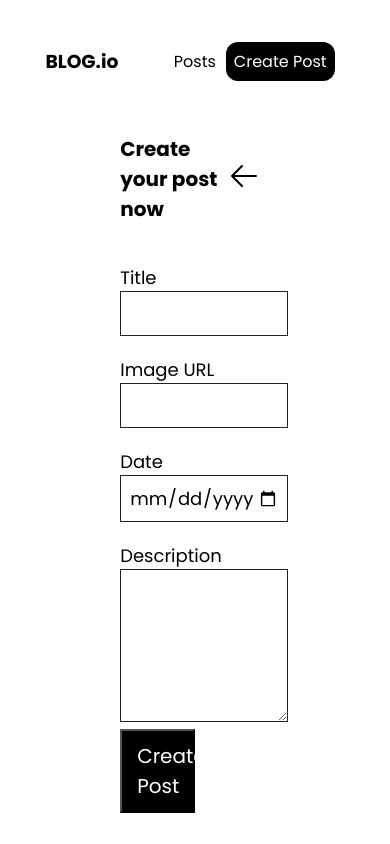
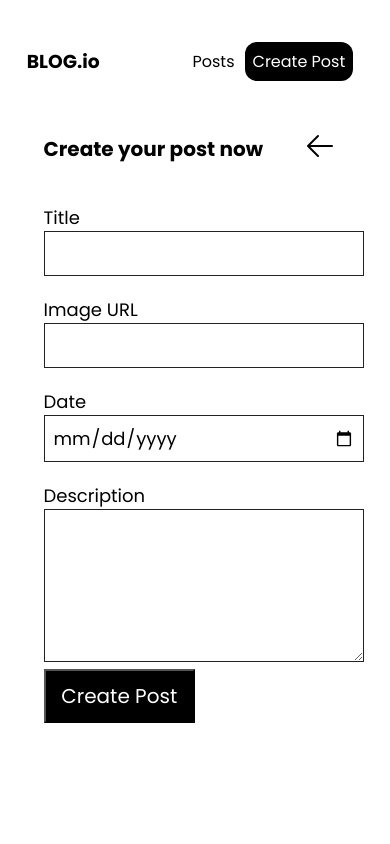
Before and after one commit to SinuxDev/BLOG, a React (Create React App) app in the folder frontend/: page /create-post in a window 390 px wide. Built offline with nearby package versions, Linux system fonts and the light colour scheme.

Commit message:
VersionFiveMayBe

```diff
--- a/frontend/src/App.jsx
+++ b/frontend/src/App.jsx
@@ -1,7 +1,9 @@
-import {createBrowserRouter,RouterProvider} from "react-router-dom"
+import { createBrowserRouter, RouterProvider } from "react-router-dom";
 import Main from "./layout/Main";
 import Posts from "./pages/Posts";
-import Create, { action as postCreateAction } from "./pages/Create";
+import { action as postCreateAction } from "./components/PostForm";
+import { action as postUpdateAction } from "./components/PostForm";
+import Create from "./pages/Create";
 import { loader as postsLoader } from "./pages/Posts";
 import Details from "./pages/Details";
 import { loader as detailsLoader } from "./pages/Details";
@@ -12,27 +14,27 @@ import Error from "./pages/Error";
 function App() {
   const router = createBrowserRouter([
     {
-      path:"/",
+      path: "/",
       element: <Main />,
       errorElement: <Error />,
       children: [
         {
-          index:true,
-          element: <Posts/>,
-          loader: postsLoader
+          index: true,
+          element: <Posts />,
+          loader: postsLoader,
         },
 
         {
-          path:"/create-post",
-          element: <Create/>,
-          action: postCreateAction
+          path: "/create-post",
+          element: <Create />,
+          action: postCreateAction,
         },
 
         {
-          path:":id",
+          path: ":id",
           id: "post-detail",
           loader: detailsLoader,
-          children:[
+          children: [
             {
               index: true,
               element: <Details />,
@@ -40,8 +42,9 @@ function App() {
             },
 
             {
-                path:"edit-post",
+              path: "edit-post",
               element: <Edit />,
+              action: postUpdateAction,
             },
           ],
         },
--- a/frontend/src/components/PostForm.jsx
+++ b/frontend/src/components/PostForm.jsx
@@ -1,50 +1,110 @@
-import React from 'react'
-import { Form, useActionData } from 'react-router-dom'
-import {CalendarDaysIcon, ArrowLeftIcon} from "@heroicons/react/24/solid";
-import { Link } from 'react-router-dom';
+import React from "react";
+import { Form, redirect, useActionData } from "react-router-dom";
+import { CalendarDaysIcon, ArrowLeftIcon } from "@heroicons/react/24/solid";
+import { Link } from "react-router-dom";
+import uuid from "react-uuid";
 
-const PostForm = ({header, btnText, oldPostData}) => {
+const PostForm = ({ header, btnText, oldPostData, method }) => {
   const data = useActionData();
   return (
-    <section className='form-section' >
-        <div className='detail-header' >
+    <section className="form-section">
+      <div className="detail-header">
         <p> {header} </p>
-            <Link to={"/"} >
-                <ArrowLeftIcon className="arrowIcon"  />
+        <Link to={"/"}>
+          <ArrowLeftIcon className="arrowIcon" />
         </Link>
       </div>
-        {
-            data && data.errors && (
+      {data && data.errors && (
         <ul>
-                    {
-                        Object.values(data.errors).map((error) => (
+          {Object.values(data.errors).map((error) => (
             <li key={error}> {error} </li>
-                        ))
-                    }
+          ))}
         </ul>
-            )
-        }
-        <Form method='POST'>
-            <div className='form-input'>
+      )}
+      <Form method={method}>
+        <div className="form-input">
           <label htmlFor="form-title">Title</label>
-                <input type="text" id='form-title' name='title' required defaultValue={oldPostData ? oldPostData.title : ""} />
+          <input
+            type="text"
+            id="form-title"
+            name="title"
+            required
+            defaultValue={oldPostData ? oldPostData.title : ""}
+          />
         </div>
         <div>
           <label htmlFor="form-image">Image URL</label>
-                <input type="url" id='form-image' name='image' required defaultValue={oldPostData ? oldPostData.image : ""} />
+          <input
+            type="url"
+            id="form-image"
+            name="image"
+            required
+            defaultValue={oldPostData ? oldPostData.image : ""}
+          />
         </div>
         <div>
           <label htmlFor="form-date">Date</label>
-                <input type="date" id='form-date' name='date' required  defaultValue={oldPostData ? oldPostData.date : ""} />
+          <input
+            type="date"
+            id="form-date"
+            name="date"
+            required
+            defaultValue={oldPostData ? oldPostData.date : ""}
+          />
         </div>
         <div>
           <label htmlFor="form-description">Description</label>
-                <textarea cols="30" rows="5" id='form-description' name='description' required defaultValue={oldPostData ? oldPostData.description : ""} />
+          <textarea
+            cols="30"
+            rows="5"
+            id="form-description"
+            name="description"
+            required
+            defaultValue={oldPostData ? oldPostData.description : ""}
+          />
         </div>
-            <button className='btn'> {btnText} </button>
+        <button className="btn"> {btnText} </button>
       </Form>
     </section>
-  )
+  );
+};
+
+export default PostForm;
+
+export const action = async ({ request, params }) => {
+  const data = await request.formData();
+  const method = request.method;
+
+  const postData = {
+    id: uuid(),
+    title: data.get("title"),
+    description: data.get("description"),
+    image: data.get("image"),
+    date: data.get("date"),
+  };
+
+  let url = "http://localhost:8080/posts";
+
+  if (method === "PATCH") {
+    const id = params.id;
+    url = `http://localhost:8080/posts/${id}`;
   }
 
-export default PostForm
+  const response = await fetch(url, {
+    method,
+    headers: {
+      "Content-Type": "application/json",
+    },
+    body: JSON.stringify(postData),
+  });
+
+  if (response.status == 422) {
+    return response;
+  }
+
+  if (!response.ok) {
+    throw new Error("Failed to fetch data....");
+  } else {
+    return redirect("/");
+  }
+};
--- a/frontend/src/index.css
+++ b/frontend/src/index.css
@@ -1,26 +1,26 @@
-@import url('https://fonts.googleapis.com/css2?family=Poppins:wght@100;200;300;400;500;600;700&family=Press+Start+2P&family=Roboto+Condensed:ital,wght@1,300&family=Roboto:wght@300&display=swap');
+@import url("https://fonts.googleapis.com/css2?family=Poppins:wght@100;200;300;400;500;600;700&family=Press+Start+2P&family=Roboto+Condensed:ital,wght@1,300&family=Roboto:wght@300&display=swap");
 
-:root{
-  --primary-color : #f9d949
+:root {
+  --primary-color: #f9d949;
 }
 
-*{
+* {
   font-family: "Poppins", sans-serif;
 }
 
-.main{
+.main {
   width: 80%;
   margin: auto;
 }
 
-nav{
+nav {
   display: flex;
   align-items: center;
   justify-content: space-between;
   padding: 20px 0px;
 }
 
-a{
+a {
   margin-right: 10px;
   text-decoration: none;
   color: black;
@@ -32,68 +32,67 @@ nav div a {
   color: black;
 }
 
-nav div a.active{
+nav div a.active {
   color: white;
   background-color: #000;
   padding: 8px 8px;
   border-radius: 12px;
 }
 
-.post{
+.post {
   width: 60%;
   margin: auto;
   margin-bottom: 40px;
 }
 
-.post img{
+.post img {
   width: 100%;
   height: 200px;
   object-fit: cover;
 }
 
-.title{
+.title {
   font-size: 20px;
   font-weight: 800;
 }
 
-.date{
+.date {
   color: #999;
   display: flex;
   align-items: center;
   gap: 2px;
 }
 
-.details{
+.details {
   width: 80%;
   margin: auto;
-
 }
 
-.detail-title{
+.detail-title {
   font-size: 30px;
   font-weight: 500;
 }
 
-.details img{
+.details img {
   width: 100%;
 }
 
-.description{
+.description {
   color: #222;
 }
 
 .clockIcon,
-.arrowIcon{
+.arrowIcon {
   width: 2rem;
 }
 
-.detail-header{
+.detail-header {
   display: flex;
   align-items: center;
   justify-content: space-between;
 }
 
-.form-section{
+.form-section {
   width: 50%;
   margin: auto;
 }
@@ -103,23 +102,24 @@ nav div a.active{
   font-weight: 700;
 }
 
-.form-section form div{
+.form-section form div {
   margin-top: 20px;
 }
 
-.form-section form div label{
+.form-section form div label {
   display: block;
   font-size: 18px;
 }
 
-.form-section form div input, textarea{
+.form-section form div input,
+textarea {
   width: 100%;
   border: 1px solid #222;
   font-size: 18px;
   padding: 8px 8px;
 }
 
-.btn{
+.btn {
   color: white;
   background-color: #000;
   padding: 10px 15px;
@@ -128,7 +128,7 @@ nav div a.active{
   cursor: pointer;
 }
 
-.error-page{
+.error-page {
   display: flex;
   align-items: center;
   justify-content: center;
@@ -136,12 +136,12 @@ nav div a.active{
   margin: auto;
 }
 
-.error-page div .icon{
+.error-page div .icon {
   width: 4rem;
   height: 4rem;
 }
 
-.err-btn{
+.err-btn {
   width: max-content;
   padding: 10px 12px;
   border-radius: 10px 12px;
@@ -151,14 +151,14 @@ nav div a.active{
   transition: transform 0.2s ease-in-out;
 }
 
-.err-btn:hover{
+.err-btn:hover {
   background-color: red;
   font-style: italic;
   color: white;
   transform: translate(3px, 3px);
 }
 
-.err-message{
+.err-message {
   text-align: center;
   font-size: 20px;
   font-weight: 600;
@@ -168,7 +168,7 @@ nav div a.active{
   padding: 10px 12px;
 }
 
-.sm{
+.sm {
   width: fit-content;
   padding: 8px 10px;
   font-size: 16px;
@@ -177,8 +177,16 @@ nav div a.active{
   margin-bottom: 20px;
 }
 
-.detail-footer{
+.detail-footer {
   display: flex;
   align-items: center;
   justify-content: flex-end;
 }
+
+@media (max-width: 480px) {
+  .main,
+  .details,
+  .form-section {
+    width: 90%;
+  }
+}
--- a/frontend/src/pages/Create.jsx
+++ b/frontend/src/pages/Create.jsx
@@ -1,46 +1,13 @@
 import React from 'react'
 import PostForm from '../components/PostForm'
-import uuid from "react-uuid"
-import { redirect } from 'react-router-dom'
+
 
 const Create = () => {
   return (
     <>
-        <PostForm header={"Create your post now"} btnText={"Create Post"} />
+        <PostForm header={"Create your post now"} btnText={"Create Post"} method={"POST"} />
     </>
   )
 }
 
 export default Create
-
-export const action  = async ({request,params}) => {
-  const data = await request.formData();
-
-  const postData = {
-    id : uuid(),
-    title : data.get("title"),
-    description : data.get("description"),
-    image : data.get("image"),
-    date : data.get("date"),
-  }
-
-
-  const response = await fetch('http://localhost:8080/posts',{
-    method: "POST",
-    headers:{
-      'Content-Type': "application/json",
-    },
-    body: JSON.stringify(postData)
-  })
-
-  if(response.status == 422){
-    return response;
-  }
-
-  if(!response.ok){
-    throw new Error("Failed to fetch data....");
-  }else{
-    return redirect("/");
-  }
-
-}
--- a/frontend/src/pages/Edit.jsx
+++ b/frontend/src/pages/Edit.jsx
@@ -5,7 +5,7 @@ const Edit = () => {
   const post = useRouteLoaderData("post-detail");
   return (
     <>
-        <PostForm header={"Edit your post now.."} btnText={"Edit Post"} oldPostData={post} />
+        <PostForm header={"Edit your post now.."} btnText={"Edit Post"} oldPostData={post} method={"PATCH"} />
     </>
   )
 }
```
Also changed, not shown: 1 other file (tests, documents, lock files or other folders). Lines whose indentation alone changed are shown as unchanged.
